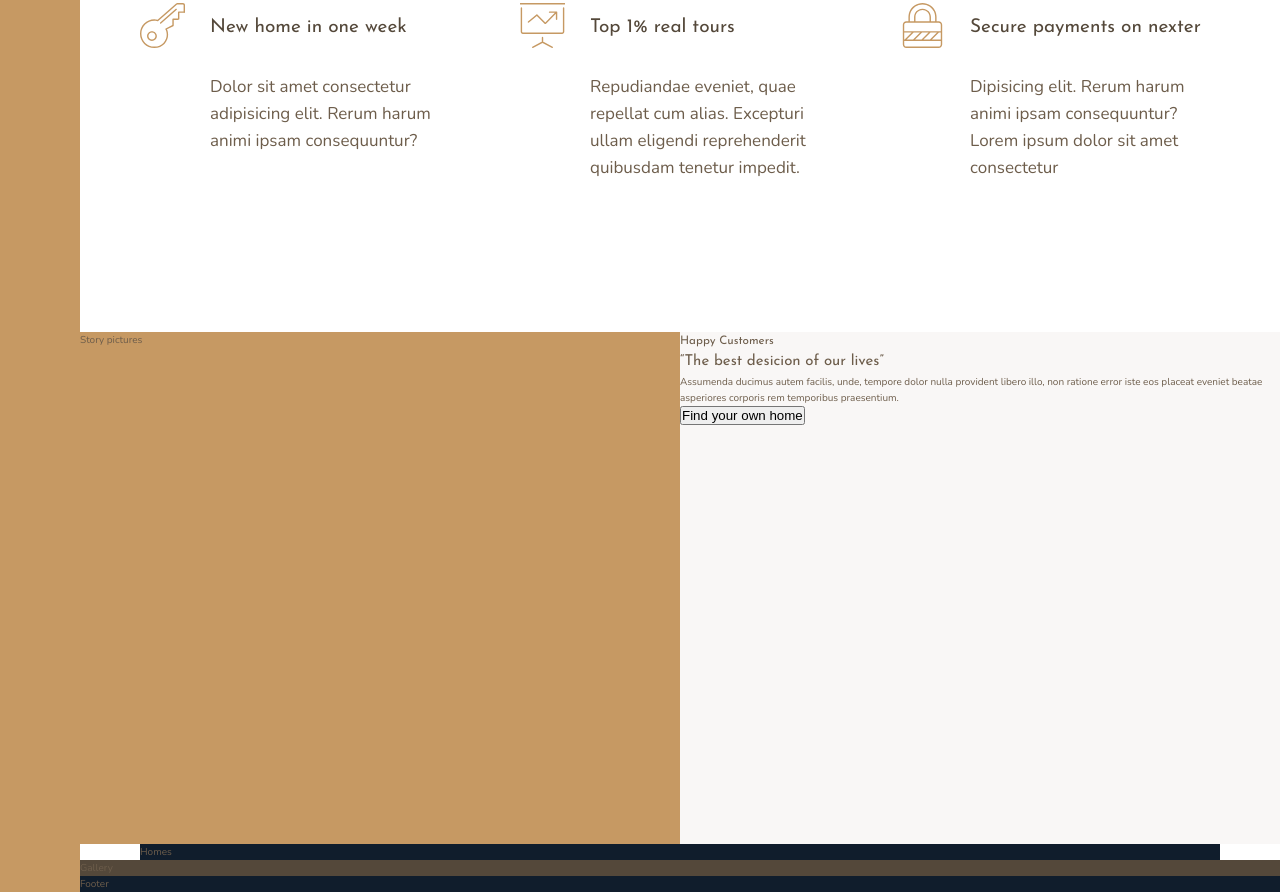
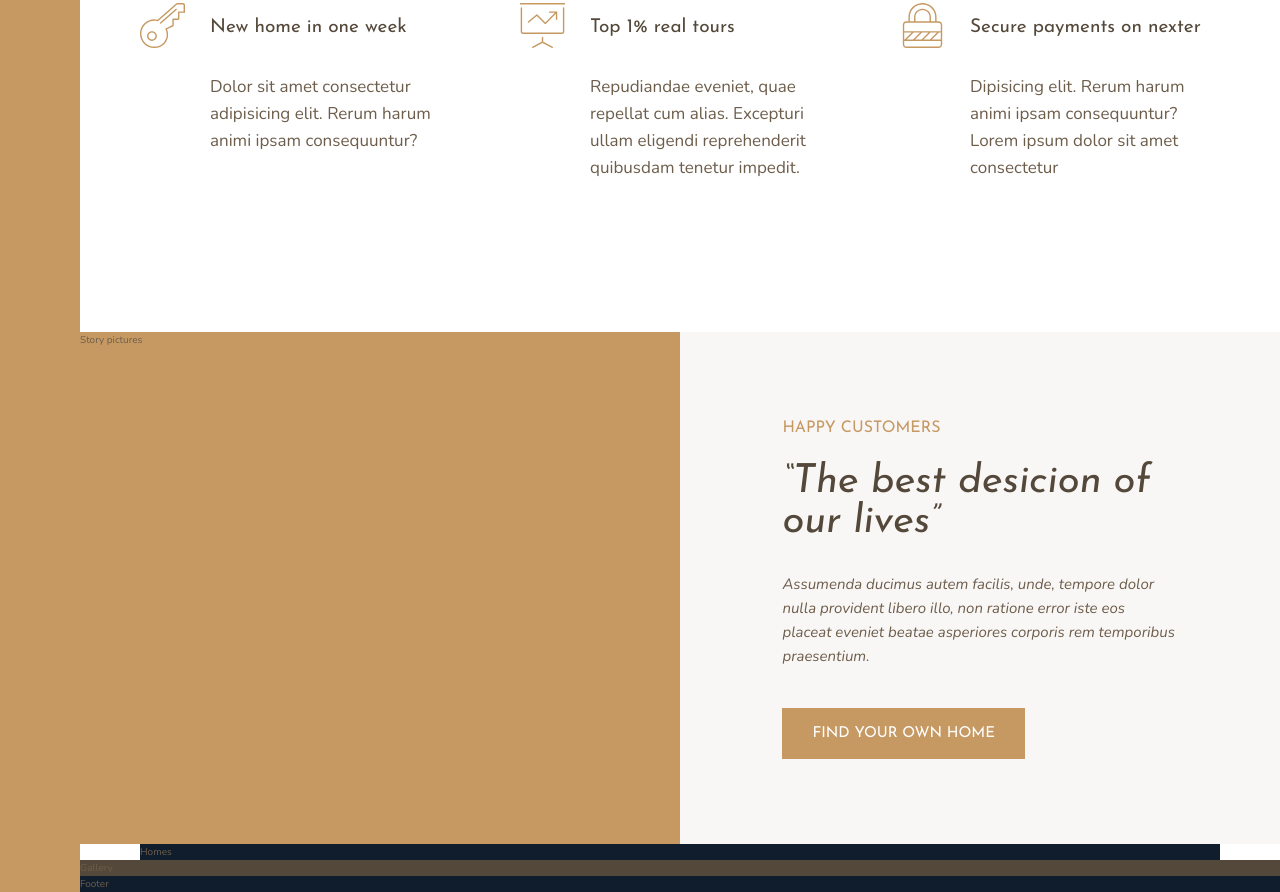
Before and after one commit to fatihay/nexterProject, a website: page index.html in a window 1280 px wide. Shown: the part 1006-1898 px from the top of the page. Drawn offline with nearby package versions, Linux system fonts and the light colour scheme.

Commit message:
story section part 1

```diff
--- a/index.html
+++ b/index.html
@@ -93,10 +93,10 @@
   </div>
 
   <div class="story__content">
-    <h3 class="heading-3">Happy Customers</h3>
-    <h2 class="heading-2">&ldquo;The best desicion of our lives&rdquo;</h2>
+    <h3 class="heading-3 mb-sm">Happy Customers</h3>
+    <h2 class="heading-2 heading-2--dark mb-md">&ldquo;The best desicion of our lives&rdquo;</h2>
     <!-- &ldquo;'" - tırnak aç'  &rdquo;'" - tırnak kapa' -->
-    <p class="story__text">Assumenda ducimus autem facilis, unde, tempore dolor nulla provident libero illo, non ratione error iste eos placeat eveniet beatae asperiores corporis rem temporibus praesentium.</p>
+    <p class="story__text mb-lg">Assumenda ducimus autem facilis, unde, tempore dolor nulla provident libero illo, non ratione error iste eos placeat eveniet beatae asperiores corporis rem temporibus praesentium.</p>
     <button class="btn">Find your own home</button>
   </div>
 
--- a/sass/_story.scss
+++ b/sass/_story.scss
@@ -6,5 +6,24 @@
   &__content {
     background-color: $color-grey-light-1;
     grid-column: col-start 5 / full-end;
+
+    padding: 6rem 8vw;
+
+    // display: flex;
+    // flex-direction: column;
+    // justify-content: center;
+    // align-items: flex-start;
+
+    display: grid;
+    align-content: center;
+    justify-items: start;
+
+
+  }
+
+  &__text{
+    font-size: 1.5rem;
+    font-style: italic;
+    margin-bottom: 4rem;
   }
 }
--- a/sass/_typography.scss
+++ b/sass/_typography.scss
@@ -9,9 +9,18 @@
 }
 .heading-2{
     @extend %heading;
+    font-size: 4rem;
+    font-style: italic;
+    line-height: 1;
+
+    &--light{color: $color-grey-light-1;}
+    &--dark{color: $color-grey-dark-1;}
 }
 .heading-3{
     @extend %heading;
+    font-size: 1.6rem;
+    color: $color-primary;
+    text-transform: uppercase;
 }
 .heading-4{
     @extend %heading;
@@ -20,3 +29,33 @@
     &--light{color: $color-grey-light-1;}
     &--dark{color: $color-grey-dark-1;}
 }
+
+.btn{
+    background-color: $color-primary;
+    color: #fff;
+    border: none;
+    border-radius: 0;
+    font-family: $font-display;
+    font-size: 1.5rem;
+    text-transform: uppercase;
+    padding: 1.8rem 3rem;
+    cursor: pointer;
+    transition: all .2s;
+
+    &:hover{
+        background-color: $color-primary-dark;
+    }
+}
+
+.mb-sm{
+    margin-bottom: 2rem;
+}
+.mb-md{
+    margin-bottom: 3rem;
+}
+.mb-lg{
+    margin-bottom: 4rem;
+}
+.mb-hg{
+    margin-bottom: 8rem;
+}
```
Also changed, not shown: css/style.css.
